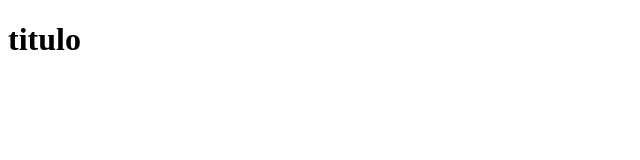
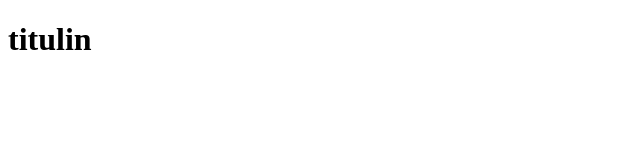
Before and after one commit to vitorEbarroso/git_kenzie, a plain HTML site: page index.html in a window 1280 px wide. Shown: the full height of the page, 0-640 px from the left. Drawn offline with Linux system fonts and the light colour scheme.

Commit message:
vitor alterou

```diff
--- a/index.html
+++ b/index.html
@@ -8,6 +8,6 @@
 
 </head>
 <body>
-    <h1>titulo</h1>
+    <h1>titulin</h1>
 </body>
 </html>
```
